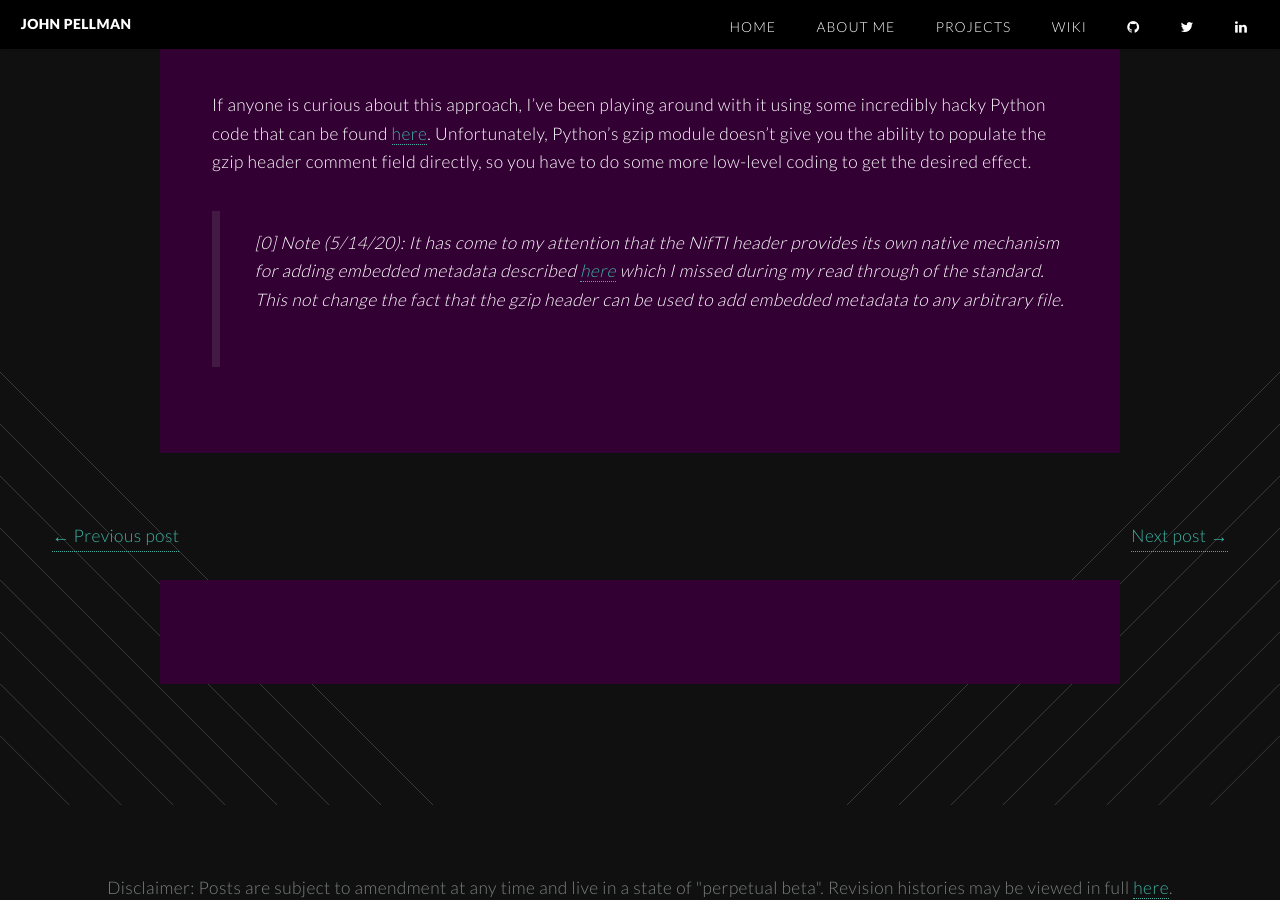
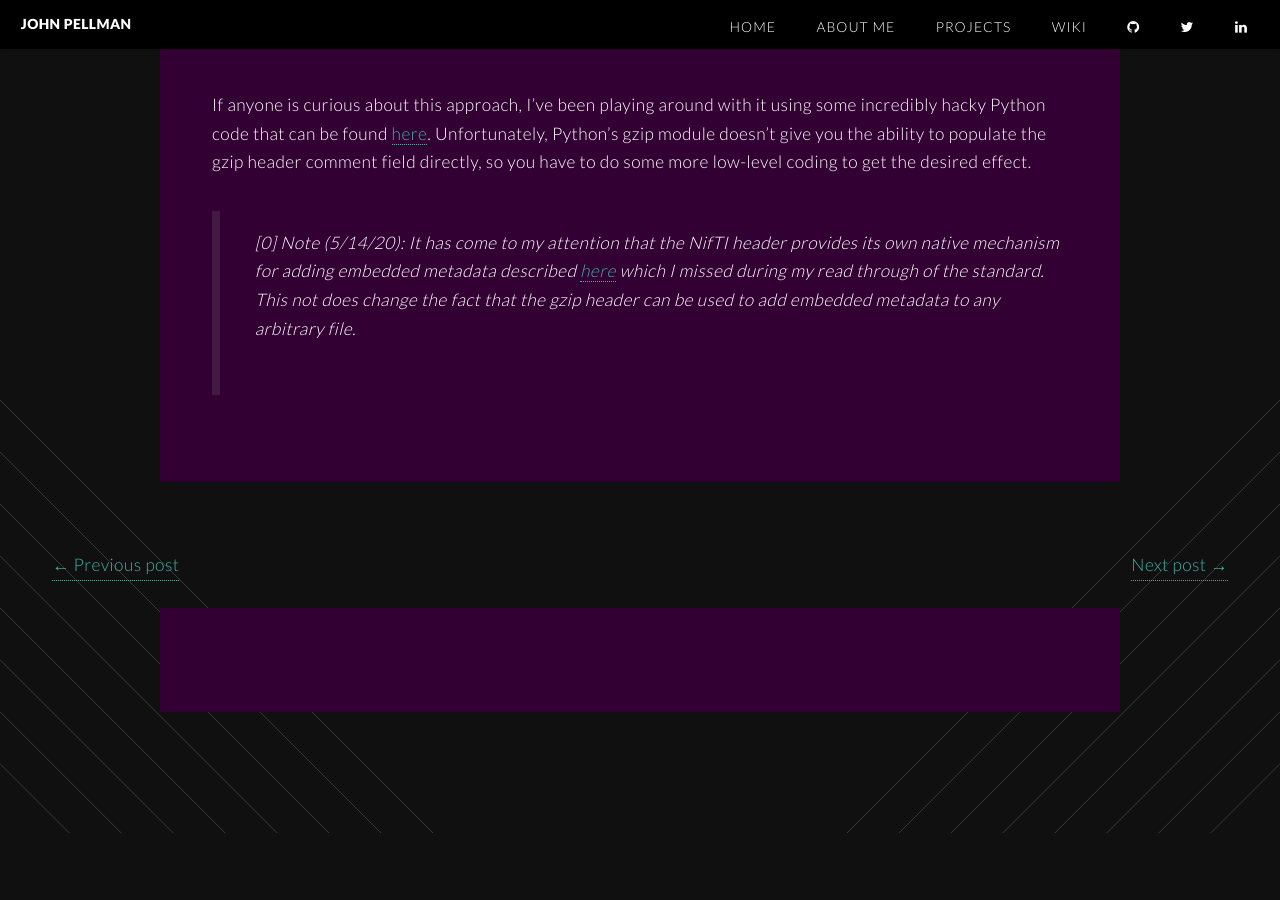
Before and after one commit to jpellman/jpellman.github.io, a Jekyll site: the page built from _posts/2019-09-01-gzip-metadata-container.md, in a window 1280 px wide and 900 px high, scrolled down 3000 px. Built offline with Jekyll 4.4.1, drawn with Linux system fonts in a browser that asks for light colours; comment, search, counter and statistics services are not loaded.

Commit message:
Missing word

```diff
--- a/_posts/2019-09-01-gzip-metadata-container.md
+++ b/_posts/2019-09-01-gzip-metadata-container.md
@@ -27,4 +27,4 @@ The main disadvantage to this approach is that the data-to-text encoding most co
 
 If anyone is curious about this approach, I've been playing around with it using some incredibly hacky Python code that can be found [here](https://github.com/jpellman/Practice/tree/master/Python/GzipFileHeader).  Unfortunately, Python's gzip module doesn't give you the ability to populate the gzip header comment field directly, so you have to do some more low-level coding to get the desired effect.
 
-> [0]  Note (5/14/20): It has come to my attention that the NifTI header provides its own native mechanism for adding embedded metadata described [here](https://nifti.nimh.nih.gov/nifti-1/documentation/nifti1fields/nifti1fields_pages/extension.html) which I missed during my read through of the standard.  This not change the fact that the gzip header can be used to add embedded metadata to any arbitrary file.
+> [0]  Note (5/14/20): It has come to my attention that the NifTI header provides its own native mechanism for adding embedded metadata described [here](https://nifti.nimh.nih.gov/nifti-1/documentation/nifti1fields/nifti1fields_pages/extension.html) which I missed during my read through of the standard.  This not does change the fact that the gzip header can be used to add embedded metadata to any arbitrary file.
```
